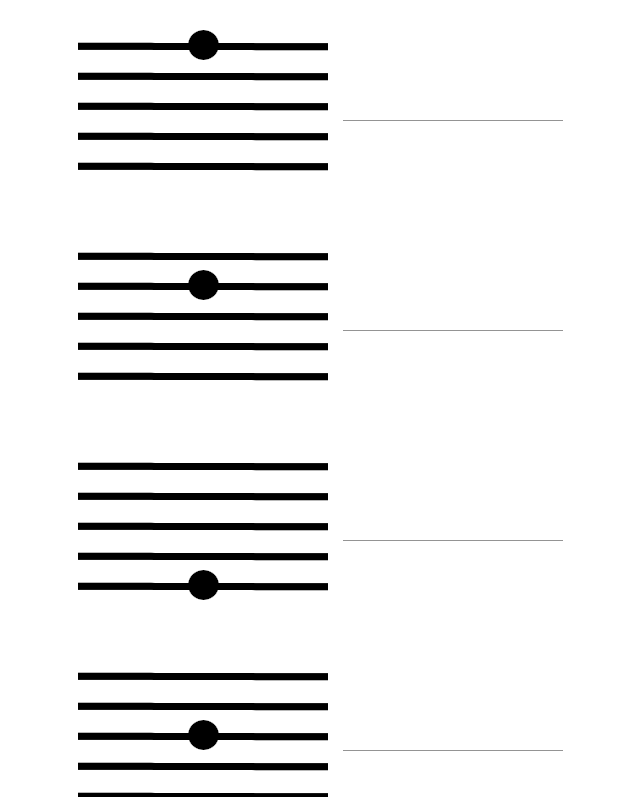
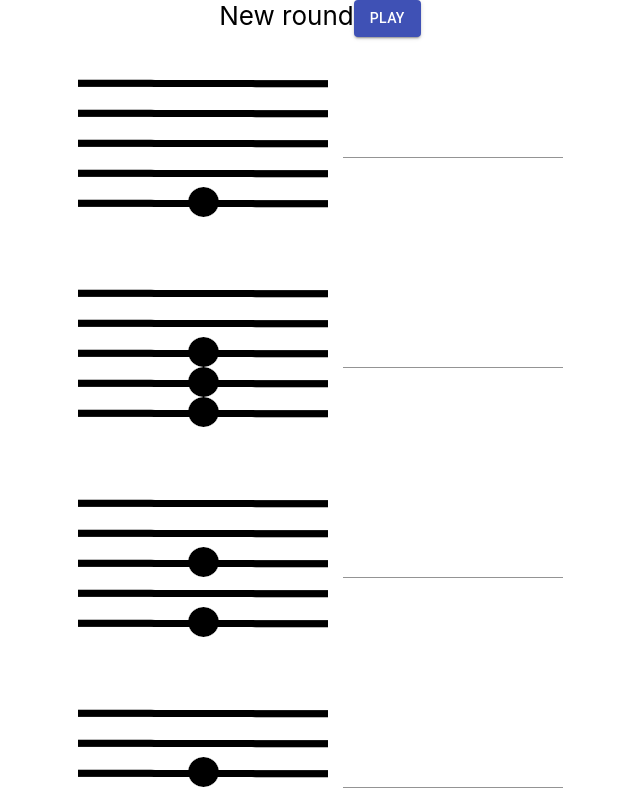
Before and after one commit to michandtke/piano-learner-client, a React (Create React App) app: page / in a window 1280 px wide. Shown: the top 797 px of the page, without its empty margins (320-960 px from the left). Built offline with nearby package versions, Linux system fonts and the light colour scheme.

Commit message:
Make new rounds with multiple tones possible

```diff
--- a/src/components/note_list/NoteList.js
+++ b/src/components/note_list/NoteList.js
@@ -1,17 +1,41 @@
-import React from "react";
+import React, {useState} from "react";
 import Guess from "../guess/Guess";
+import {Button} from "@material-ui/core";
 
 
 export default function NoteList() {
-    const toGuess = ["f", "d", "h", "e", "g"]
-
-    toGuess.sort(function(){
-        return 0.5 - Math.random();
-    });
+    const [toGuess, setToGuess] = useState(newRound())
 
     return (
         <div>
-            { toGuess.map(guess => <Guess note={[guess]}/>) }
+            New round
+            <Button variant="contained" color="primary" onClick={() => setToGuess(newRound())}>
+                Play
+            </Button>
+
+            { toGuess.map(guess => <Guess key={guess.key} note={guess.value}/>) }
         </div>
     );
 }
+
+function newRound() {
+    const array = producePossibilities()
+
+    const toGuess = array.map(v => ({key: 0.5 - Math.random(), value: v}))
+    toGuess.sort(x => x.key);
+
+    return toGuess.slice(0, 5)
+}
+
+function producePossibilities() {
+    const toGuess2 = ["f", "d", "h", "e", "g"]
+
+    const array = []
+    for (let i = 0; i < toGuess2.length; i++) {
+        for (let j = i; j < toGuess2.length; j++) {
+            array.push(toGuess2.slice(i, j + 1))
+        }
+    }
+
+    return array
+}
```
Also changed, not shown: 1 other file (tests, documents, lock files or other folders).
